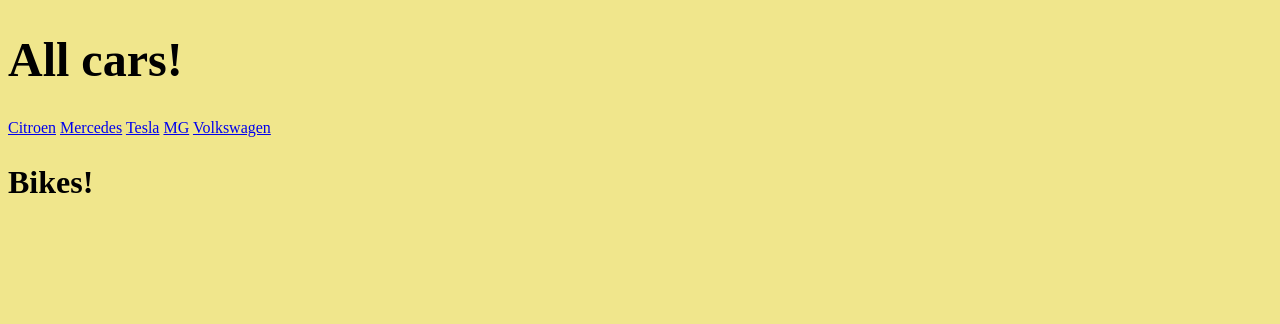
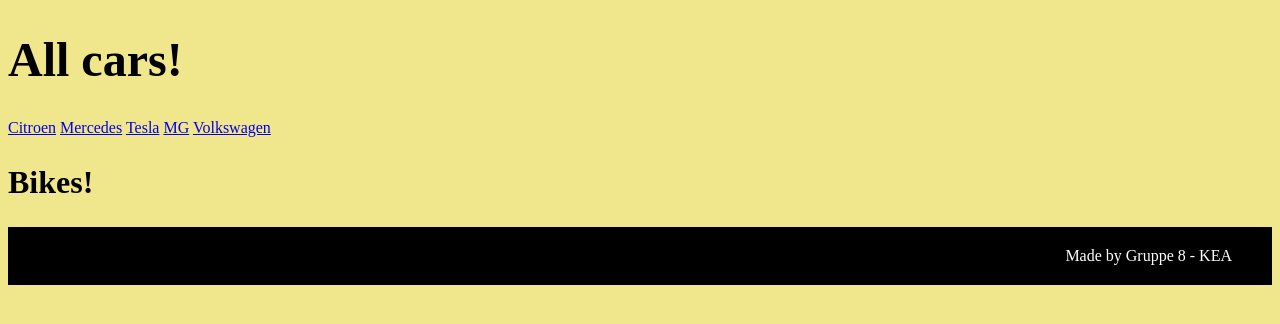
Before and after one commit to magnusdalkvist/bilprojekt, a plain HTML site: page index.html in a window 1280 px wide. Drawn offline with Linux system fonts and the light colour scheme.

Commit message:
added footer

```diff
--- a/index.html
+++ b/index.html
@@ -17,7 +17,9 @@
     <a href="volkswagen.html">Volkswagen</a>
     <h2>Bikes!</h2>
 
-
+    <footer>
+        Made by Gruppe 8 - KEA
+    </footer>
 </body>
 
 </html>
--- a/styles/mutual_styles.css
+++ b/styles/mutual_styles.css
@@ -13,3 +13,10 @@ h2 {
 p {
   font-size: 1rem;
 }
+
+footer {
+  background-color: black;
+  color: white;
+  text-align: right;
+  padding: 20px 40px;
+}
```
